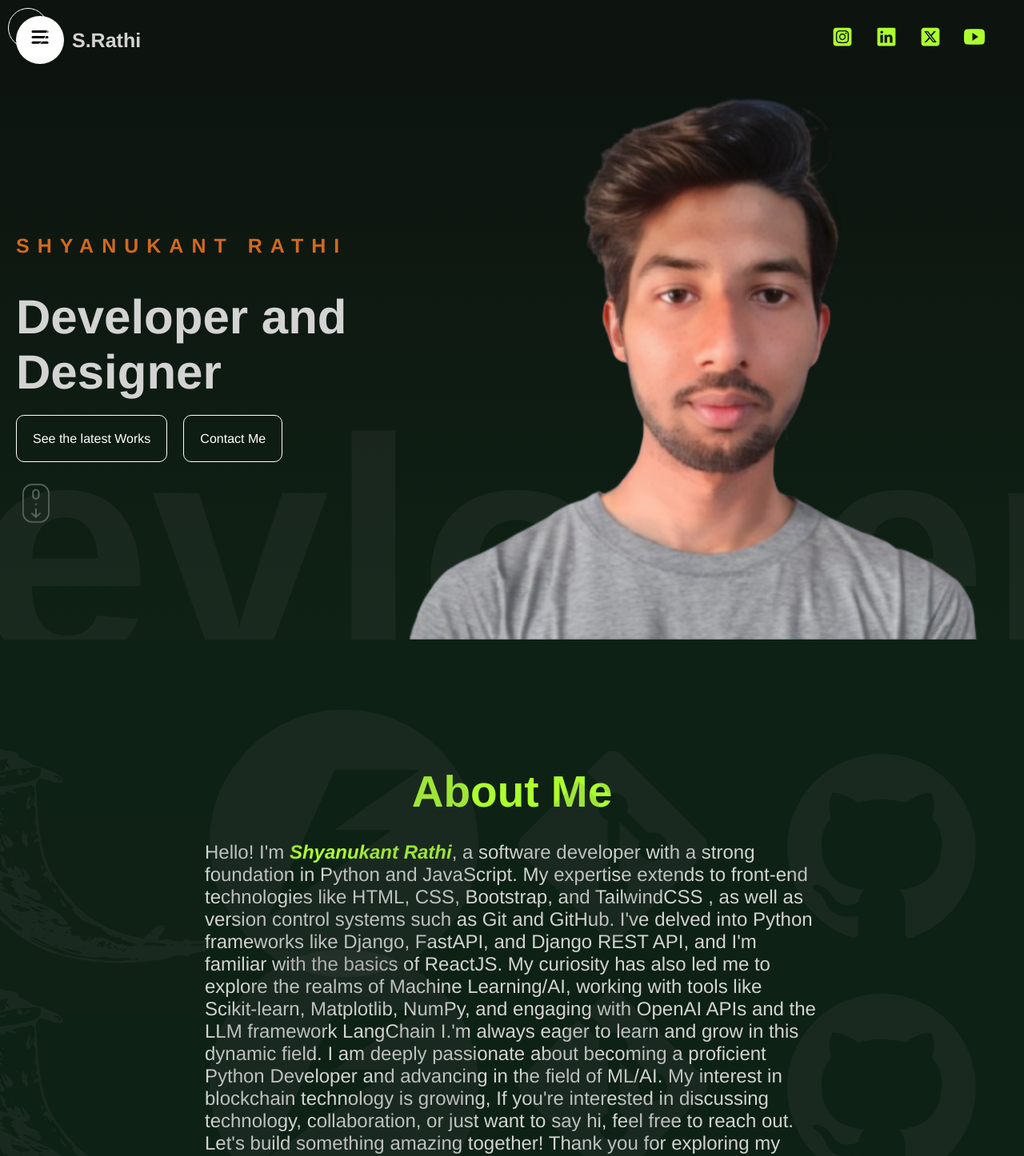
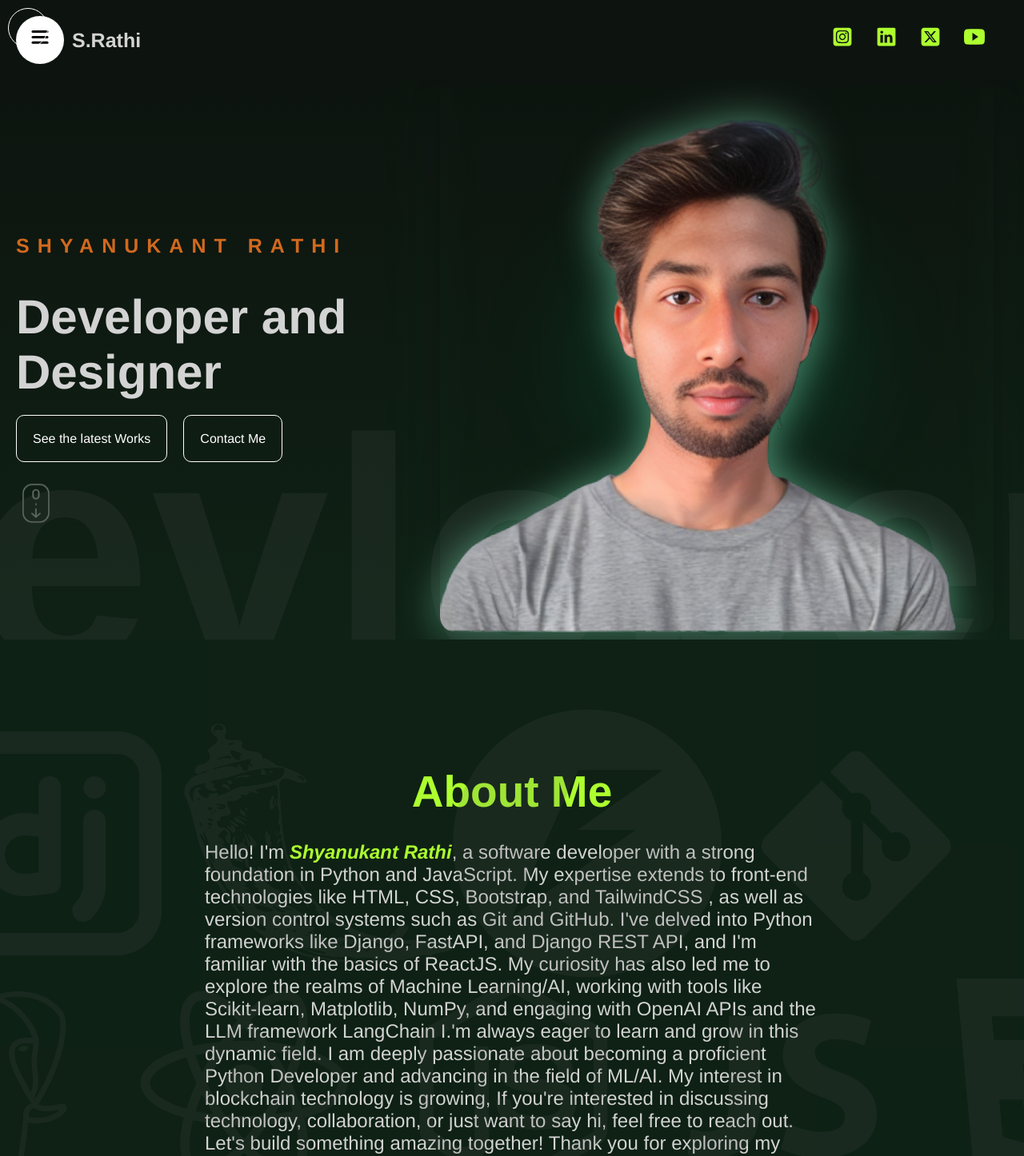
Before and after one commit to shyanukant/shyanukant.github.io, a React (Vite) app: page / in a window 1280 px wide. Shown: the top 1446 px of the page at 80% size. Built offline with nearby package versions, Linux system fonts and the light colour scheme.

Commit message:
fix hero and about section

```diff
--- a/src/components/aboutme/Aboutme.jsx
+++ b/src/components/aboutme/Aboutme.jsx
@@ -1,5 +1,7 @@
 import "./Aboutme.scss"
 import IconSlider from "./IconSlider"
+// import "./aboutme2.scss"
+import IconSlider2 from "./IconSlider2"
 
 const Aboutme = () => {
     return (
@@ -21,8 +23,11 @@ const Aboutme = () => {
                 </p>
 
             </div>
-            <IconSlider sliderClassName="slidingContainer" bottomSize="300px"/>
-            <IconSlider sliderClassName="slidingContainer" bottomSize="0px"/>
+            <IconSlider sliderClassName="slidingContainer" bottomSize="300px" direction="left"/> */
+            <IconSlider sliderClassName="slidingContainer" bottomSize="0px" direction="right"/>
+            {/* /* background sliders
+            <IconSlider2 className="slidingContainer" bottom="300px" direction="left"/>
+            <IconSlider2 className="slidingContainer" bottom="0px" direction="right"/> */}
 
         </div>
     )
--- a/src/components/aboutme/IconSlider.jsx
+++ b/src/components/aboutme/IconSlider.jsx
@@ -1,31 +1,59 @@
 import { motion } from "framer-motion"
-import { DiCss3,DiGit,DiGithubBadge,DiHtml5,DiJavascript1,DiNodejsSmall,DiReact,DiPostgresql,DiPython  } from "react-icons/di";
-import {TbBrandDjango} from "react-icons/tb";
-import { SiFlask, SiFastapi} from "react-icons/si";
+import { DiCss3, DiGit, DiGithubBadge, DiHtml5, DiJavascript1, DiNodejsSmall, DiReact, DiPostgresql, DiPython } from "react-icons/di";
+import { TbBrandDjango } from "react-icons/tb";
+import { SiFlask, SiFastapi } from "react-icons/si";
 
+// Store *components*, not elements
+const ICON_COMPONENTS = [
+    DiPython, TbBrandDjango, SiFlask, SiFastapi,
+    DiGit, DiGithubBadge, DiHtml5, DiCss3,
+    DiJavascript1, DiNodejsSmall, DiReact, DiPostgresql,
+]
+
+const IconSlider = (props) => {
+
+    // for left: start at 0, slide to -100
+    // for right: start at -100, slide to 0
+    const from = props.direction === "left" ? "0%" : "-100%"
+    const to = props.direction === "left" ? "-100%" : "0%"
+
+
+
+    // Reverse order for one direction if you like:
+    const iconsToRender = props.direction === "right"
+        ? [...ICON_COMPONENTS].reverse()
+        : ICON_COMPONENTS
 
     const slideVariants = {
         initial: {
-        x: 0
+            x: { x: from },
         },
         animate: {
-        x: "-200%",
+            x: [from, to],
             transition: {
-            ease: "easeInOut",
-            duration: 2,
+                // ease: "easeInOut",
+                ease: "linear",
+                duration: 10,
                 repeat: Infinity,
-            repeatType: "mirror",
+                repeatType: "loop",
                 delay: 0,
 
             },
         },
     };
-
-const IconSlider = (props) => {
     return (
         <motion.div className={props.sliderClassName}
-            variants={slideVariants} initial="initial" animate="animate" style={{bottom: props.bottomSize}}>
-                <DiPython /><TbBrandDjango /><SiFlask /><SiFastapi /><DiGit /><DiGithubBadge /><DiHtml5 /><DiCss3 /><DiJavascript1 /><DiNodejsSmall /><DiReact /><DiPostgresql />
+            variants={slideVariants} initial="initial" animate="animate" style={{ bottom: props.bottomSize }}>
+            {[0, 1].map(pass => (
+                <span key={pass} className="icon-group">
+                    {iconsToRender.map((IconComponent, idx) => (
+                        <IconComponent
+                            key={`${props.direction}-${pass}-${idx}`}
+                        />
+                    ))}
+                </span>
+            ))}
+
 
         </motion.div>
     )
--- a/src/components/hero/Hero.jsx
+++ b/src/components/hero/Hero.jsx
@@ -60,8 +60,16 @@ const Hero = () => {
                 variants={slideVariants} initial="initial" animate="animate">
                 Devloper Designer Editor Creator
             </motion.div>
-            <div className="imageContainer">
-                <img src="pic.png" alt="hero image" />
+            <div className="imageContainer ">
+                {/* <img src="pic.png" alt="hero image" /> */}
+                <motion.img
+                    className="floating"
+                    src="pic2.png"
+                    alt="hero image"
+                    initial={{ y: 0 }}
+                    animate={{ y: [0, -10, 0] }}
+                    transition={{ duration: 3, repeat: Infinity }}
+                />
             </div>
         </div>
     )
--- a/src/components/hero/Hero.scss
+++ b/src/components/hero/Hero.scss
@@ -1,10 +1,12 @@
 @import "../../App.scss";
 
 .hero {
-    height:  calc(100vh - 100px);
+    height: calc(100vh - 100px);
     background: linear-gradient(180deg, #0d140f, #11331c6e);
     overflow: hidden;
     position: relative;
+
+
 
     .wrapper {
         max-width: 1366px;
@@ -12,11 +14,11 @@
         margin: auto;
         // z-index: 5;
 
-        @include laptop{
+        @include laptop {
             margin: 20px;
         }
 
-        .textContainer{
+        .textContainer {
             display: flex;
             flex-direction: column;
             justify-content: center;
@@ -25,7 +27,7 @@
             width: 50%;
 
 
-            @include mobile{
+            @include mobile {
                 width: 100%;
                 height: 50%;
                 gap: 20px;
@@ -39,27 +41,28 @@
                 letter-spacing: 10px;
                 color: chocolate;
 
-                @include laptop{
+                @include laptop {
                     font-size: 25px;
                 }
 
-                @include mobile{
+                @include mobile {
                     font-size: 20px;
                 }
             }
 
             h1 {
                 font-size: 88px;
-                @include mobile{
+
+                @include mobile {
                     font-size: 30px;
                 }
 
-                @include laptop{
+                @include laptop {
                     font-size: 60px;
                 }
             }
 
-            .buttons{
+            .buttons {
                 z-index: 3;
 
                 a {
@@ -72,55 +75,92 @@
                     cursor: pointer;
                     font-weight: 300;
 
-                    @include mobile{
+                    @include mobile {
                         padding: 16px;
                         margin-right: 10px;
                     }
 
                 }
-                a:hover{
+
+                a:hover {
                     background-color: white;
                     color: black;
                 }
             }
 
 
-            img{
+            img {
                 width: 50px;
+
             }
         }
 
     }
 
-    .imageContainer{
+    .imageContainer {
         height: 100%;
+        width: 40%;
         position: absolute;
         top: 0;
         right: 0;
-        z-index: 2;
+        display: flex;
+        align-items: center;
+        justify-content: center;
 
-        @include laptop{
+
+
+        // Background blob effect
+        &::before {
+            content: '';
+            position: absolute;
+            width: 400px;
+            height: 400px;
+            border-radius: 50%;
+            background: radial-gradient(circle at center, rgba(0, 255, 170, 0.2), transparent 70%);
+            filter: blur(60px);
+            animation: floatBlob 8s ease-in-out infinite alternate;
+            z-index: 1;
+        }
+
+
+
+
+
+        @include laptop {
             width: 60%;
             height: 100%;
             top: unset;
             bottom: 0;
         }
 
-        @include mobile{
+        @include mobile {
             width: 100%;
             height: 50%;
             top: unset;
             bottom: 0;
         }
-        img{
-            width: 100%;
-            height: 100%;
-            object-fit: cover;
+
+
+
+        img {
+            width: 90%;
+            height: auto;
+            object-fit: contain;
+            border-radius: 20px;
+            filter: drop-shadow(0 0 25px rgba(126, 224, 183, 0.6));
+            box-shadow: 0 15px 40px rgba(0, 0, 0, 0.2);
+            z-index: 2;
+            transition: transform 0.3s ease;
+
+            &:hover {
+                transform: scale(1.03);
+            }
 
 
         }
     }
-    .slidingTextContainer{
+
+    .slidingTextContainer {
         position: absolute;
         font-size: 50vh;
         bottom: -120px;
@@ -131,3 +171,14 @@
         z-index: 1;
     }
 }
+
+// Subtle animation
+@keyframes floatBlob {
+    from {
+        transform: translateY(0px) scale(1);
+    }
+
+    to {
+        transform: translateY(-20px) scale(1.05);
+    }
+}
--- a/src/components/portfolio/Portfolio.scss
+++ b/src/components/portfolio/Portfolio.scss
@@ -51,6 +51,8 @@
             }
 
             .imageContainer{
+                position: relative;
+                z-index: 1;
                 flex: 1;
                 height: 50%;
 
@@ -72,6 +74,8 @@
             }
 
             .textContainer{
+                position: relative;
+                z-index: 2;
                 flex: 1;
                 display: flex;
                 flex-direction: column;
@@ -81,6 +85,7 @@
                     align-items: center;
                     text-align: center;
                     padding: 10px;
+                    gap: 20px;
                 }
 
                 h2{
@@ -109,6 +114,10 @@
                 width: 120px;
                 cursor: pointer;
                 color: black;
+                text-align: center;
+                display: inline-block;
+                position: relative;
+                z-index: 10;
 
                }
                a:hover{
```
Also changed, not shown: public/pic2.png (added). Lines whose indentation alone changed are shown as unchanged.
